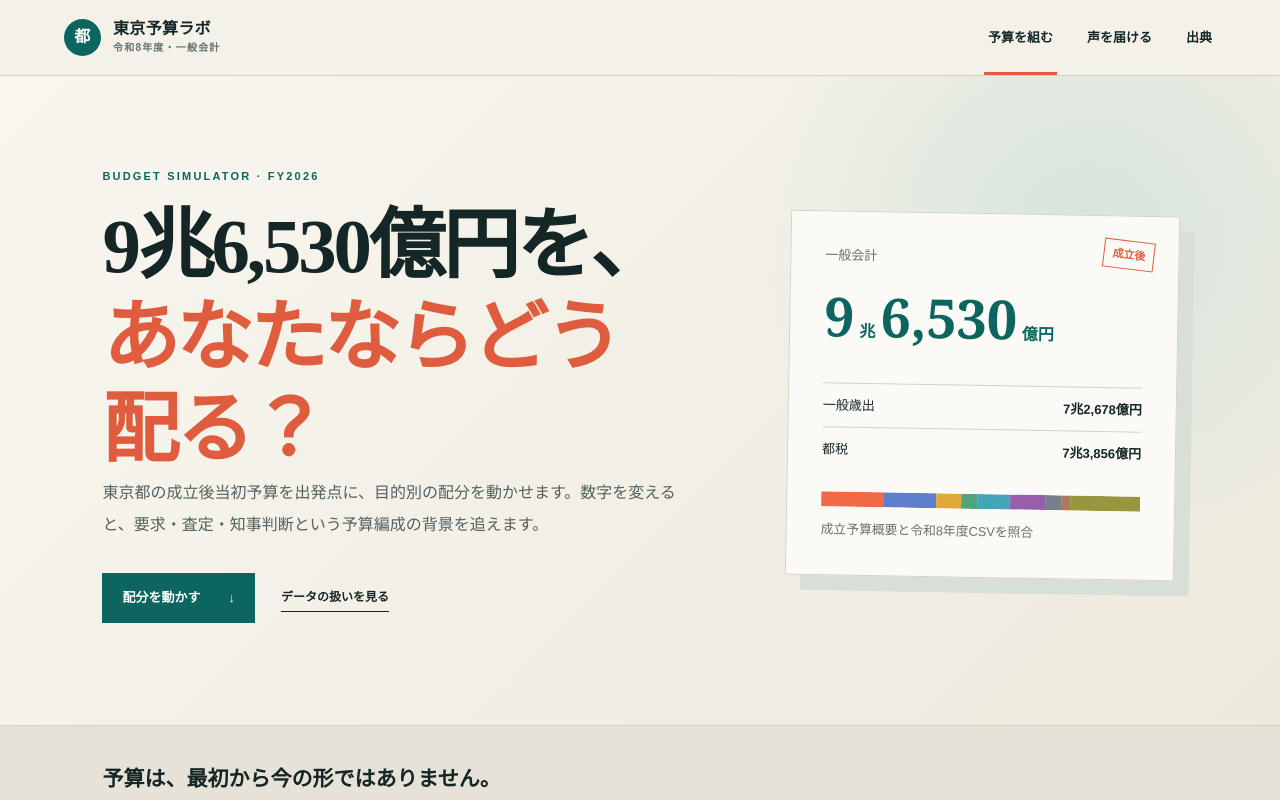
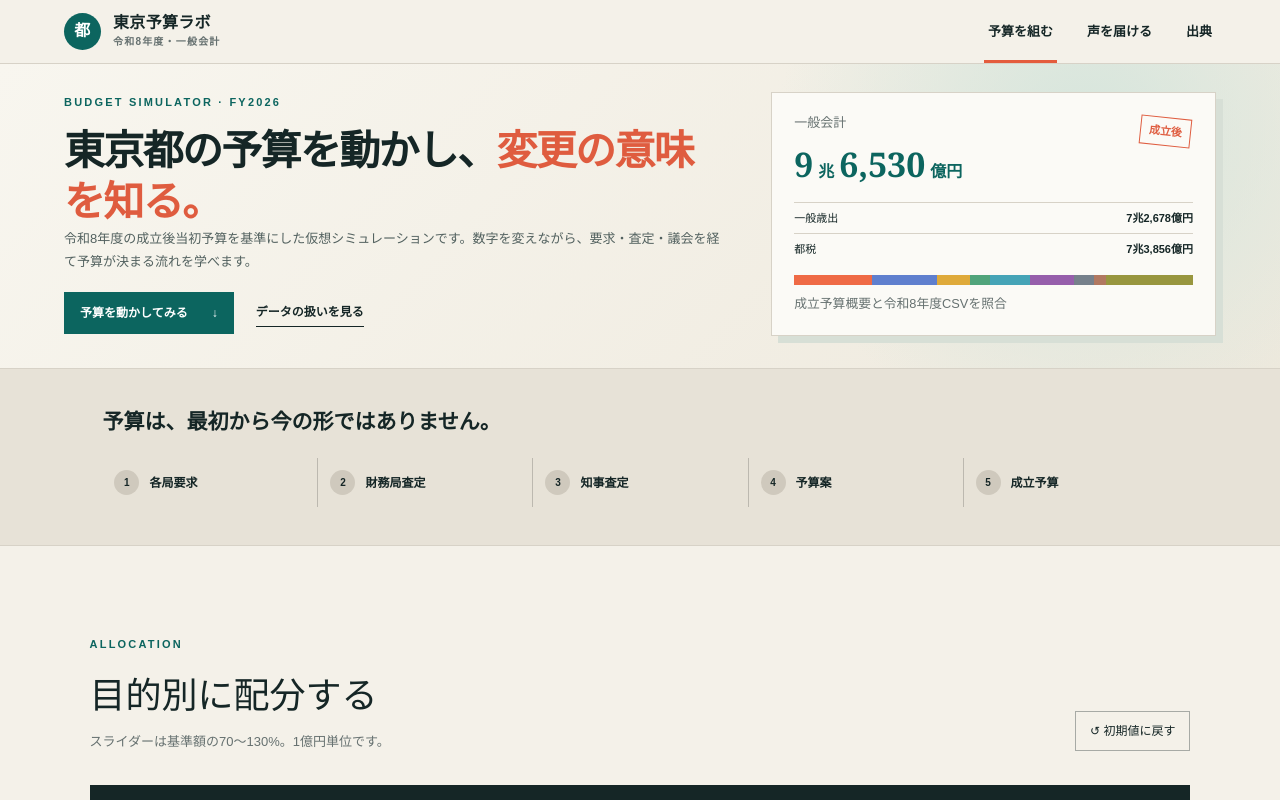
Before and after one commit to okajun35/tokyo-budget-simulator, a Next.js app: page / in a window 1280 px wide. Shown: the top 800 px of the page. Built offline with nearby package versions, Linux system fonts and the light colour scheme.

Commit message:
feat: shorten simulator introduction

```diff
--- a/app/globals.css
+++ b/app/globals.css
@@ -7,28 +7,28 @@ body { margin:0; background:var(--paper); color:var(--ink); font-family:"Yu Goth
 button, input { font:inherit; }
 button { color:inherit; }
 a { color:inherit; }
-.topbar { height:76px; position:sticky; top:0; z-index:20; display:flex; align-items:center; justify-content:space-between; padding:0 5vw; background:rgba(244,241,233,.94); border-bottom:1px solid var(--line); backdrop-filter:blur(16px); }
+.topbar { height:64px; position:sticky; top:0; z-index:20; display:flex; align-items:center; justify-content:space-between; padding:0 5vw; background:rgba(244,241,233,.94); border-bottom:1px solid var(--line); backdrop-filter:blur(16px); }
 .brand { display:flex; align-items:center; gap:12px; text-decoration:none; font-weight:800; line-height:1.05; letter-spacing:.02em; }
 .brand small { display:block; margin-top:5px; font-size:10px; color:var(--muted); letter-spacing:.12em; font-weight:600; }
 .brandMark { display:grid; place-items:center; width:37px; height:37px; border-radius:50%; color:white; background:var(--teal); font-family:serif; }
 .topbar nav { display:flex; height:100%; gap:26px; }
 .topbar nav button { position:relative; background:none; border:0; padding:0 4px; font-size:13px; font-weight:700; cursor:pointer; }
 .topbar nav button.active:after { content:""; position:absolute; left:0; right:0; bottom:0; height:3px; background:#e45c3d; }
-.hero { min-height:650px; display:grid; grid-template-columns:1.2fr .8fr; gap:8vw; align-items:center; padding:90px 8vw 100px; background:radial-gradient(circle at 85% 25%,#d5e5dc 0,transparent 28%),linear-gradient(135deg,#f8f6ef,#eee9dd); border-bottom:1px solid var(--line); }
+.hero { display:grid; grid-template-columns:minmax(0,1.2fr) minmax(320px,.8fr); gap:40px; align-items:center; padding:28px 5vw 32px; background:radial-gradient(circle at 85% 25%,#d5e5dc 0,transparent 28%),linear-gradient(135deg,#f8f6ef,#eee9dd); border-bottom:1px solid var(--line); }
 .eyebrow { margin:0 0 16px; color:var(--teal); font-size:11px; letter-spacing:.2em; font-weight:900; }
-.hero h1,.subpage>h1 { margin:0; max-width:820px; font-family:"Yu Mincho","Hiragino Mincho ProN",serif; font-size:clamp(44px,6vw,78px); line-height:1.2; letter-spacing:-.04em; font-weight:700; }
+.hero h1,.subpage>h1 { margin:0; max-width:820px; font-family:"Yu Mincho","Hiragino Mincho ProN",serif; font-size:clamp(30px,3.2vw,46px); line-height:1.25; letter-spacing:-.04em; font-weight:700; }
 .hero h1 em { color:#df5c3f; font-style:normal; }
-.lead,.intro { max-width:650px; color:#52615f; font-size:16px; line-height:2; }
-.heroActions { display:flex; align-items:center; gap:26px; margin-top:32px; }
-.primary { display:inline-flex; gap:28px; align-items:center; padding:15px 20px; color:white; background:var(--teal); text-decoration:none; font-size:13px; font-weight:800; }
+.lead,.intro { max-width:720px; color:#52615f; font-size:13px; line-height:1.75; }
+.heroActions { display:flex; align-items:center; gap:22px; margin-top:18px; }
+.primary { display:inline-flex; gap:24px; align-items:center; padding:12px 16px; color:white; background:var(--teal); text-decoration:none; font-size:12px; font-weight:800; }
 .textButton { border:0; border-bottom:1px solid var(--ink); background:none; cursor:pointer; font-size:12px; font-weight:700; padding:5px 0; }
-.heroCard { position:relative; padding:34px; background:var(--cream); border:1px solid var(--line); box-shadow:15px 15px 0 #d7dfd6; transform:rotate(1deg); }
+.heroCard { position:relative; padding:20px 22px; background:var(--cream); border:1px solid var(--line); box-shadow:7px 7px 0 #d7dfd6; }
 .stamp { position:absolute; right:24px; top:24px; border:1px solid #df5c3f; color:#df5c3f; padding:5px 8px; font-size:11px; font-weight:800; transform:rotate(6deg); }
 .heroCard>p { margin:0; color:var(--muted); font-size:13px; }
-.heroCard>strong { display:block; margin:10px 0 26px; font-family:Georgia,serif; font-size:54px; color:var(--teal); }
+.heroCard>strong { display:block; margin:6px 0 12px; font-family:Georgia,serif; font-size:34px; color:var(--teal); }
 .heroCard>strong small { font-size:16px; margin:0 5px; }
-.statLine { display:flex; justify-content:space-between; padding:12px 0; border-top:1px solid var(--line); font-size:13px; }
-.miniChart { display:flex; height:15px; margin:20px 0 10px; overflow:hidden; }
+.statLine { display:flex; justify-content:space-between; padding:7px 0; border-top:1px solid var(--line); font-size:11px; }
+.miniChart { display:flex; height:10px; margin:10px 0 6px; overflow:hidden; }
 .miniChart i { display:block; height:100%; }
 .sourceNote { color:var(--muted); }
 .process { padding:38px 8vw; background:#e7e2d7; border-bottom:1px solid var(--line); }
--- a/app/page.tsx
+++ b/app/page.tsx
@@ -54,9 +54,9 @@ export default function Home() {
       <section className="hero" id="top">
         <div>
           <p className="eyebrow">BUDGET SIMULATOR · FY2026</p>
-          <h1>9兆6,530億円を、<br/><em>あなたならどう配る？</em></h1>
-          <p className="lead">東京都の成立後当初予算を出発点に、目的別の配分を動かせます。数字を変えると、要求・査定・知事判断という予算編成の背景を追えます。</p>
-          <div className="heroActions"><a href="#simulator" className="primary">配分を動かす <span>↓</span></a><button onClick={() => setTab("sources")} className="textButton">データの扱いを見る</button></div>
+          <h1>東京都の予算を動かし、<em>変更の意味を知る。</em></h1>
+          <p className="lead">令和8年度の成立後当初予算を基準にした仮想シミュレーションです。数字を変えながら、要求・査定・議会を経て予算が決まる流れを学べます。</p>
+          <div className="heroActions"><a href="#simulator" className="primary">予算を動かしてみる <span>↓</span></a><button onClick={() => setTab("sources")} className="textButton">データの扱いを見る</button></div>
         </div>
         <div className="heroCard" aria-label="令和8年度予算の概要">
           <span className="stamp">成立後</span>
```
Also changed, not shown: 2 other files (tests, documents, lock files or other folders).
